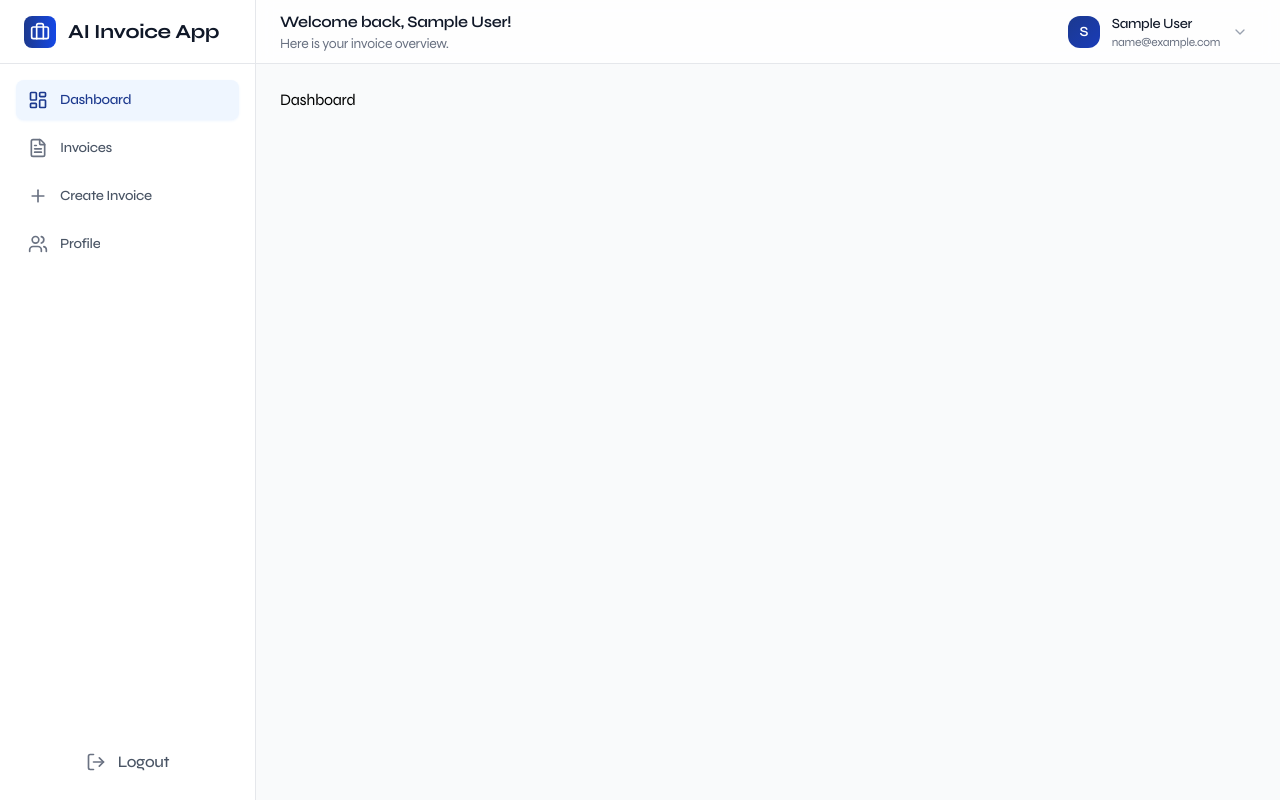
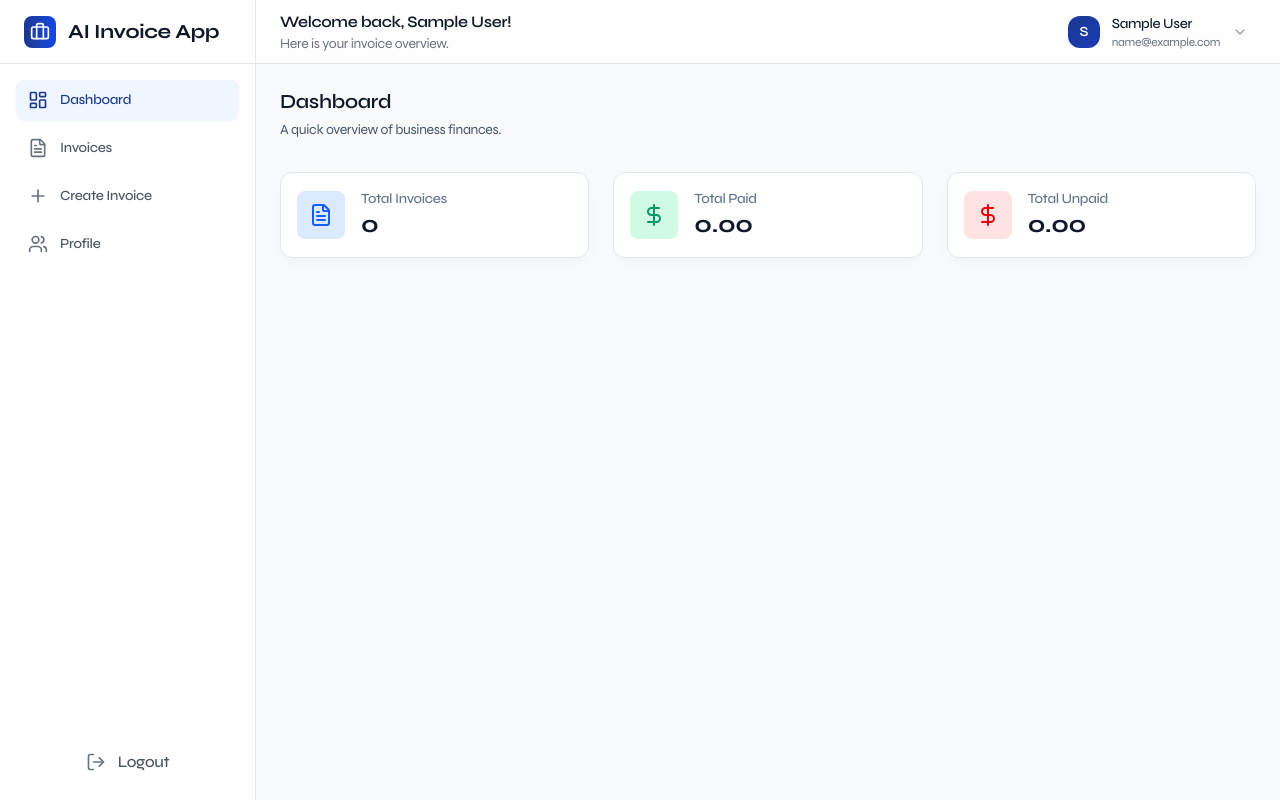
Before and after one commit to vaibhavmali-git/Invox.ai, a React app in the folder frontend/: page /dashboard in a window 1280 px wide. Built offline with nearby package versions, Linux system fonts and the light colour scheme; no server answers; sample sign-in values are in the browser's storage; the HTML template or start-up script is replaced by a standard one.

Commit message:
feat(frontend): build dashboard stats UI (header, cards, layout) in Dashboard.jsx

```diff
--- a/frontend/src/pages/Dashboard/Dashboard.jsx
+++ b/frontend/src/pages/Dashboard/Dashboard.jsx
@@ -43,12 +43,13 @@
         );
       } catch (error) {
         console.error("Failed to fetch dashboard data", error);
-    } finally{setLoading(false)}
+      } finally {
+        setLoading(false);
+      }
     };
 
     fetchDashboardData();
   }, []);
-
 
   const statsData = [
     {
@@ -85,7 +86,42 @@
     );
   }
 
-  return <div>Dashboard</div>;
+  return (
+    <div className="space-y-8 pb-96">
+      <div>
+        <h2 className="text-xl font-semibold text-slate-900">Dashboard</h2>
+        <p className="text-sm text-slate-600 mt-1">A quick overview of business finances.</p>
+      </div>
+
+      {/* stats cards  */}
+      <div className="grid grid-cols-1 md:grid-cols-2 lg:grid-cols-3 gap-6">
+        {statsData.map((stat, index) => (
+          <div key={index} className="bg-white p-4 rounded-xl border border-slate-200 shadow-lg shadow-gray-100">
+            <div className="flex items-center">
+              <div className={`flex-shrink-0 w-12 h-12
+                ${colorClasses[stat.color].bg} rounded-lg flex items-center justify-center`}>
+                   <stat.icon className={`w-6 h-6 ${colorClasses[stat.color].text}`}/>
+              </div>
+
+              <div className="ml-4 min-w-0">
+                <div className="text-sm font-medium text-slate-500 truncate">
+                  {stat.label}
+                </div>
+                <div className="text-2xl font-bold text-slate-900 wrap-break-word">
+                  {stat.value}
+                </div>
+              </div>
+            </div>
+          </div>
+        ))}
+      </div>
+
+      {/* Ai insights card  */}
+
+      {/* Recent invoices  */}
+
+    </div>
+  );
 };
 
 export default Dashboard;
```
Lines whose indentation alone changed are shown as unchanged.
